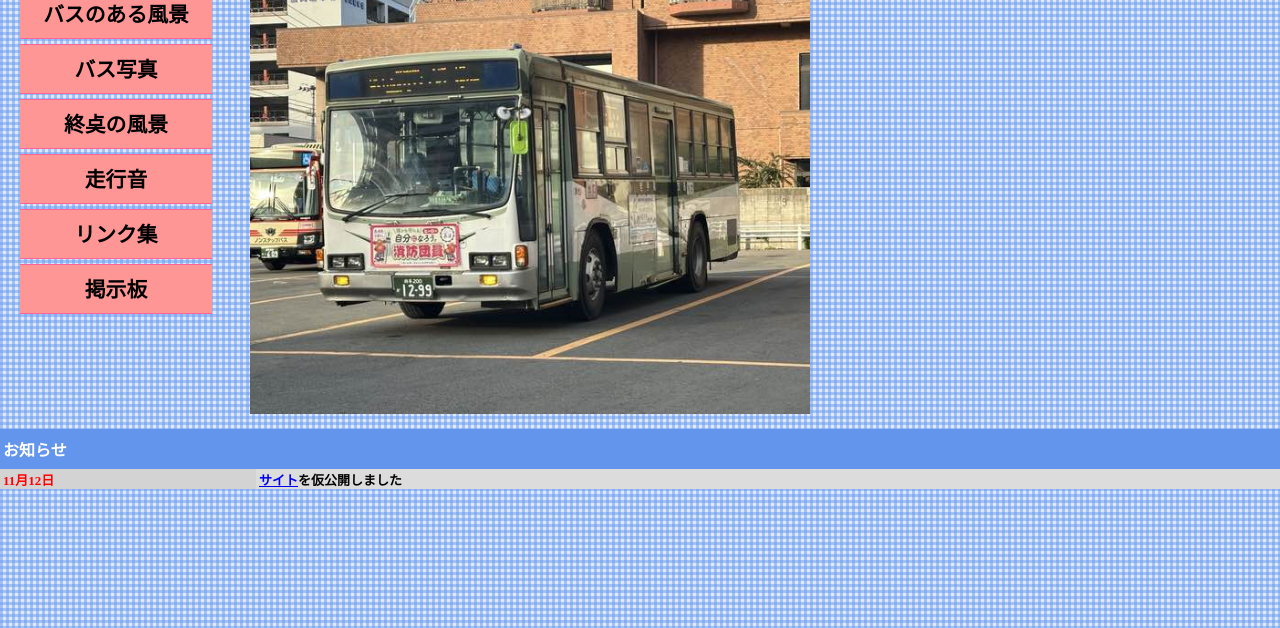
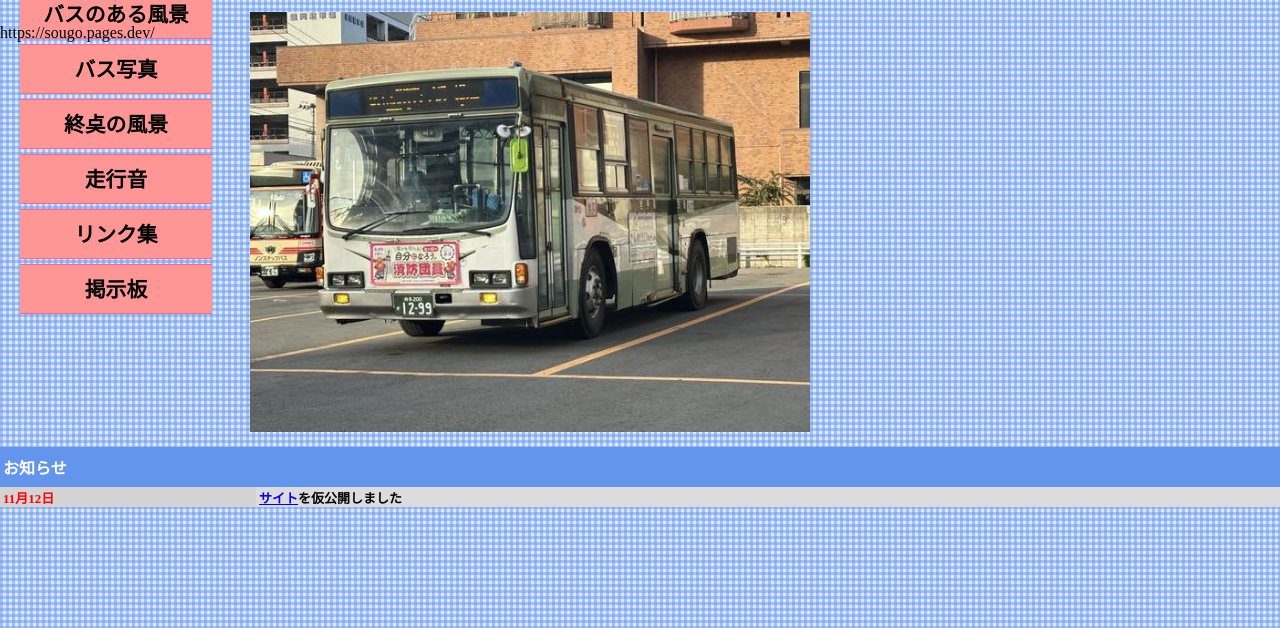
Before and after one commit to maegata/YuitopiaBC, a plain HTML site: page index.html in a window 1280 px wide. Shown: the part 172-800 px from the top of the page. Drawn offline with Linux system fonts and the light colour scheme.

Commit message:
Update index.html

```diff
--- a/index.html
+++ b/index.html
@@ -25,6 +25,7 @@
 <a href="contentsfolder/link.html" class="button">リンク集</a>
 <a href="https://maegata.bbs.fc2.com/" class="button">掲示板</a>
 </div>
+    <p>https://sougo.pages.dev/</p>
 <div id="topphoto">
     <img src="photofolder/p1.jpeg">
 </div>
```
